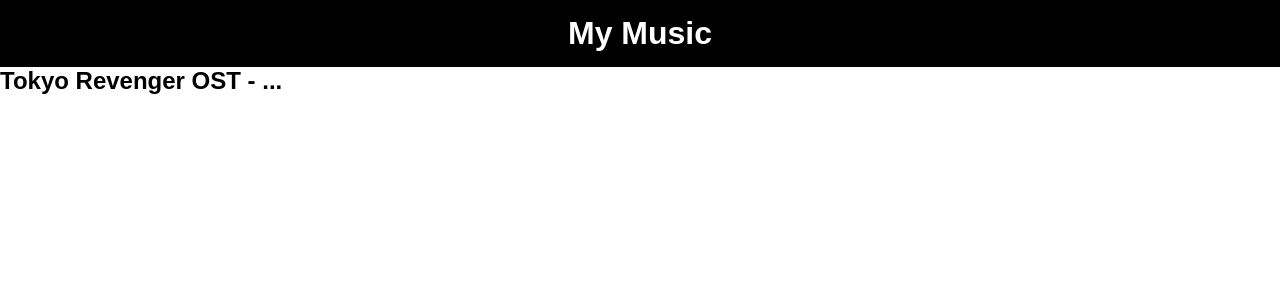
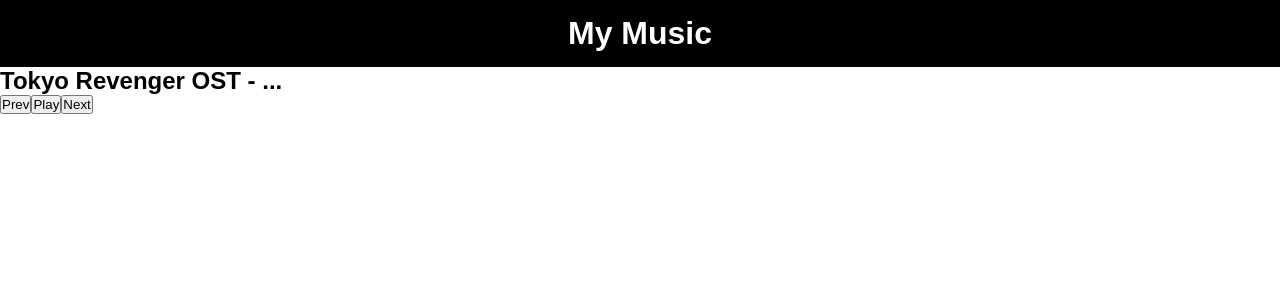
Before and after one commit to Caro-L-dev/Music-app, a Vue app: page / in a window 1280 px wide. Shown: the top 300 px of the page. Built offline with nearby package versions, Linux system fonts and the light colour scheme.

Commit message:
:sparkles: feat: Build play function

```diff
--- a/src/App.vue
+++ b/src/App.vue
@@ -11,6 +11,12 @@
             {{ current.artist }}
             </span>
           </h2>
+          <div class="control">
+            <button class="prev">Prev</button>
+            <button class="play" v-if="!isPlaying">Play</button>
+            <button class="pause" v-else >Pause</button>
+            <button class="next">Next</button>
+          </div>
       </section>
     </main>
   </div>
@@ -38,11 +44,23 @@
       player: new Audio()
     }
   },
+  methods: {
+    play (song) {
+      if (typeof song.src != "undefined") {
+        this.current = song;
+        this.player.src = this.current.src;
+      }
+
+      this.player.play();
+      this.isPlaying = true;
+      }
+    },
+
   created () {
     this.current = this.songs[this.index];
     this.player.src = this.current.src;
   }
-};
+}
 </script>
 
 <style>
```
